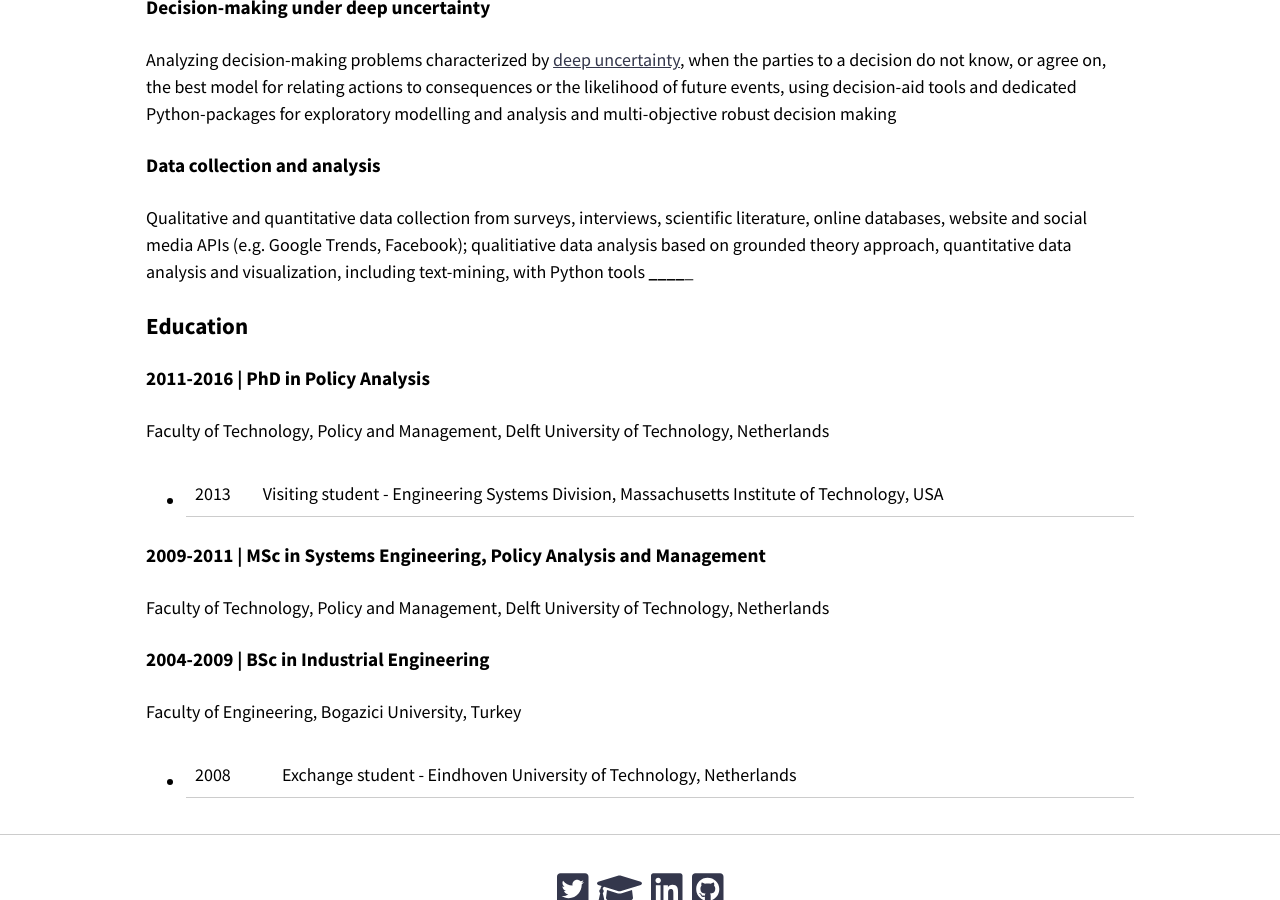
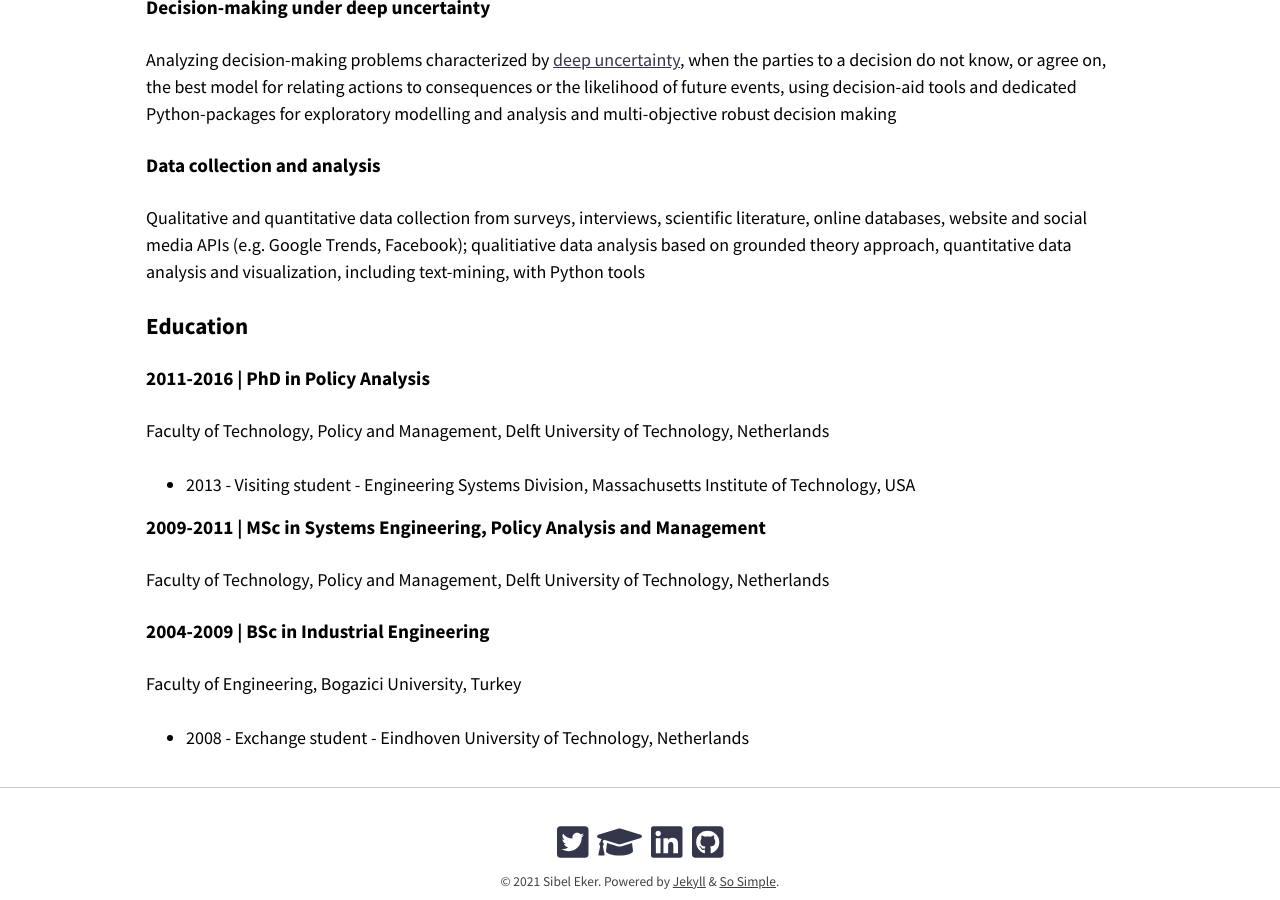
Before and after one commit to sibeleker/sibeleker.github.io, a Jekyll site: the page built from about.md, in a window 1280 px wide and 900 px high, scrolled down 1416 px. Built offline with Jekyll 4.4.1, drawn with Linux system fonts in a browser that asks for light colours; nearby versions of some CDN libraries.

```diff
--- a/about.md
+++ b/about.md
@@ -19,7 +19,7 @@ Her current research interests center around the drivers and implications of dem
     <tr><td><b>2016</b></td><td>Research Associate</td><td>University College London, UK</td></tr>
   </table>
 </div>
-__________
+
 ### Expertise
 
 #### Problem structuring and participatory modelling
@@ -33,14 +33,14 @@ Analyzing decision-making problems characterized by [deep uncertainty](https://w
 
 #### Data collection and analysis
 Qualitative and quantitative data collection from surveys, interviews, scientific literature, online databases, website and social media APIs (e.g. Google Trends, Facebook); qualitiative data analysis based on grounded theory approach, quantitative data analysis and visualization, including text-mining, with Python tools
-_____________
+
 
 ### Education
 
 #### 2011-2016 | PhD in Policy Analysis
 Faculty of Technology, Policy and Management, Delft University of Technology, Netherlands
 
-  - 2013 | Visiting student - Engineering Systems Division, Massachusetts Institute of Technology, USA
+  - 2013 - Visiting student - Engineering Systems Division, Massachusetts Institute of Technology, USA
 
 #### 2009-2011 | MSc in Systems Engineering, Policy Analysis and Management
 Faculty of Technology, Policy and Management, Delft University of Technology, Netherlands
@@ -48,4 +48,4 @@ Faculty of Technology, Policy and Management, Delft University of Technology, Ne
 #### 2004-2009 | BSc in Industrial Engineering
 Faculty of Engineering, Bogazici University, Turkey
 
-  - 2008 | Exchange student - Eindhoven University of Technology, Netherlands
+  - 2008 - Exchange student - Eindhoven University of Technology, Netherlands
```
